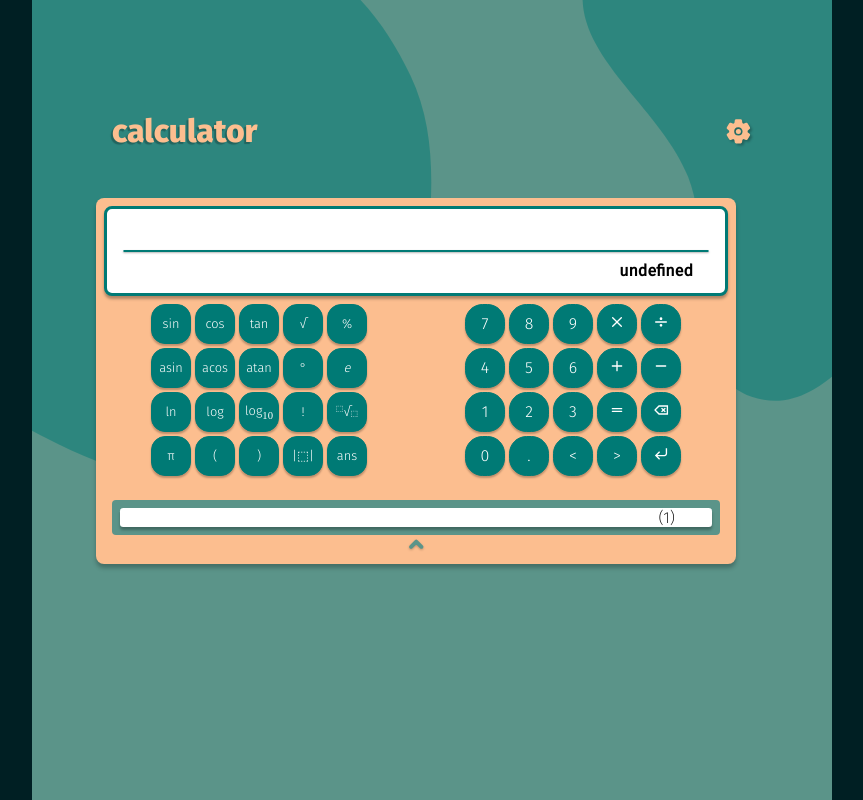
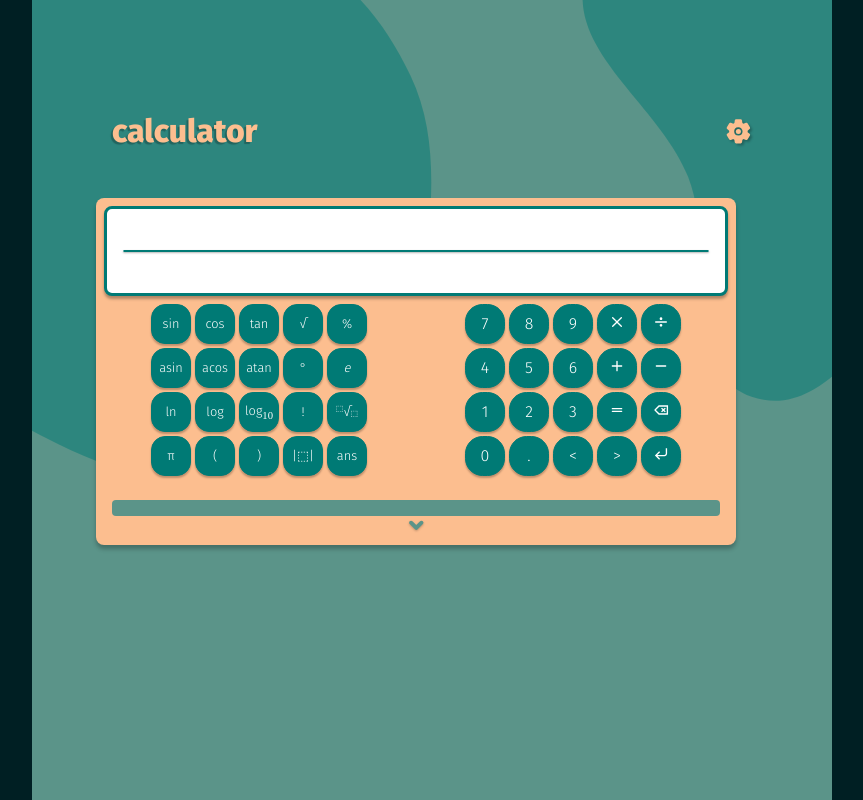
Before and after one commit to bababubudev/CalculatorJs, a React (Vite) app: page / in a window 1280 px wide. Shown: the whole page, without its empty margins (208-1071 px from the left). Built offline with nearby package versions, Linux system fonts and the light colour scheme.

Commit message:
Implemented proper trigonometric calculation and refactored evaluator.ts

```diff
--- a/src/components/CalculationForm.tsx
+++ b/src/components/CalculationForm.tsx
@@ -7,7 +7,9 @@ interface CalculationFormProp {
   onSubmit: (event: FormEvent<HTMLFormElement>) => void;
 }
 
-function CalculationForm({ inputValue, setInput, calculation, onSubmit }: CalculationFormProp) {
+function CalculationForm(prop: CalculationFormProp) {
+  const { onSubmit, inputValue, setInput, calculation } = prop;
+
   return (
     <form
       className="userinput"
--- a/src/components/History.tsx
+++ b/src/components/History.tsx
@@ -26,10 +26,12 @@ function History({ history, removeFromHistory, toggleHistoryShown }: HistoryProp
         {history.map((elem, i) => (
           <li key={i}>
             <div className="history-part" onClick={() => onHistoryClicked(i)}>
-              <p className="operation" style={{ letterSpacing: "0.5rem" }}>
+              <p className="operation" style={{ letterSpacing: "0.2rem" }}>
                 {elem.operation}
               </p>
-              <p className="result">{elem.result}</p>
+              <p className="result">
+                {elem.result}
+              </p>
             </div>
             <div className="detail">
               <span className="index">({i + 1})</span>
@@ -38,7 +40,8 @@ function History({ history, removeFromHistory, toggleHistoryShown }: HistoryProp
               </button>
             </div>
           </li>
-        ))}
+        ))
+        }
       </ul>
     </section >
   );
--- a/src/components/Keypad.tsx
+++ b/src/components/Keypad.tsx
@@ -27,7 +27,7 @@ function Keypad({ onKeyPressed, onKeyClear, onKeySubmit, onRequestPrevAns }: Key
           <button type="button" onClick={() => onKeyPressed("acos()")}>acos</button>
           <button type="button" onClick={() => onKeyPressed("atan()")}>atan</button>
           <button type="button" onClick={() => onKeyPressed("deg")}>°</button>
-          <button type="button" onClick={() => onKeyPressed("2.71828")}><i>e</i></button>
+          <button type="button" onClick={() => onKeyPressed("e")}><i>e</i></button>
         </div>
         <div className="row">
           <button type="button" onClick={() => onKeyPressed("ln()")}>ln</button>
@@ -44,7 +44,7 @@ function Keypad({ onKeyPressed, onKeyClear, onKeySubmit, onRequestPrevAns }: Key
           <button type="button" onClick={() => onKeyPressed("pi")}>π</button>
           <button type="button" onClick={() => onKeyPressed("(")}>&#40;</button>
           <button type="button" onClick={() => onKeyPressed(")")}>&#41;</button>
-          <button type="button" onClick={() => onKeyPressed("|_|")}>|&#11034;|</button>
+          <button type="button" onClick={() => onKeyPressed("abs()")}>|&#11034;|</button>
           <button type="button" onClick={() => onRequestPrevAns()}>ans</button>
         </div>
       </div>
--- a/src/evaluator.ts
+++ b/src/evaluator.ts
@@ -1,4 +1,4 @@
-type SeperatedInput = [string[], string | null, string[]];
+// type SeperatedInput = [string[], string | null, string[]];
 export type ComparisonObject = {
   comparison: boolean,
   leftInput: string[],
@@ -8,36 +8,35 @@ export type ComparisonObject = {
   comparator: string
 }
 
+type FunctionKeys = "sin" | "cos" | "tan" |
+  "asin" | "acos" | "atan" |
+  "sqrt" | "log" | "ln" | "abs" | "!";
+
+
+function factorialize(num: number): number {
+  if (num < 0) return -1;
+  else if (num === 0) return 1;
+  else return (num * factorialize(num - 1));
+}
+
+const mathFunctions: { [key in FunctionKeys]: (x: number) => number } = {
+  sin: Math.sin,
+  cos: Math.cos,
+  tan: Math.tan,
+  asin: Math.asin,
+  acos: Math.acos,
+  atan: Math.atan,
+  sqrt: Math.sqrt,
+  log: Math.log10,
+  ln: Math.log,
+  abs: Math.abs,
+  "!": factorialize
+};
+
 function evaluateExpression(input: string): number {
   const tokens: string[] | null = tokenize(input);
-  const trigSyntax: Set<string> = new Set(["sin", "cos", "tan", "asin", "acos", "atan"]);
-  const trigTokens: RegExpMatchArray | null = input.match(/\b(\d*\.*\d+\s*)?(sin|cos|tan|asin|acos|atan)(?=\(\))?/gi);
-
-  if (trigTokens) {
-    let foundToken: string = "";
-
-    for (const token of trigTokens) {
-      let currentToken: string = "";
-
-      if (/^\d+\w+$/.test(token)) {
-        const splitToken = token.match(/^(\d+)(\D+)$/);
-        if (!splitToken || splitToken.length === 0) continue;
-
-        const foundToken = splitToken[splitToken.length - 1].toString();
-        if (trigSyntax.has(foundToken)) {
-          currentToken = foundToken;
-        }
-      }
-
-      if (currentToken !== "" || trigSyntax.has(token)) {
-        foundToken = currentToken === "" ? token : currentToken;
-      }
-    }
-
-    return evaluateTrig(foundToken, tokens);
-  }
-
-  return evaluateAndCompareToken(tokens);
+  const rpn = shuntingYard(tokens);
+  return evaluateRPN(rpn);
 }
 
 function tokenize(input: string): string[] {
@@ -51,6 +50,7 @@ function tokenize(input: string): string[] {
   const size = input.length;
   const operators = new Set(['+', '-', '*', '/', '^', '(', ')']);
   const comparators = new Set(['=', '<', '>']);
+  const functions = new Set(Object.keys(mathFunctions))
   let currentToken = "";
 
   for (let i = 0; i < size; i++) {
@@ -85,182 +85,169 @@ function tokenize(input: string): string[] {
         tokens.push('*');
       }
     }
+    else {
+      currentToken += char;
+      if (functions.has(currentToken)) {
+        tokens.push(currentToken);
+        currentToken = "";
+      }
+    }
   }
 
   if (currentToken) tokens.push(currentToken);
   return tokens;
 }
 
-function evaluateToken(tokens: string[]): number {
-  const postfix = tokens ? infixtoPostfix(tokens) : [];
-  return evaluatePostfix(postfix);
+//#region FIXME: Comparison operation after new algorithm
+// function evaluateAndCompareToken(tokens: string[]): number {
+//   let comparison: boolean = false;
+//   const [leftInput, comparator, rightInput] = seperateInput(tokens);
+
+//   if (!comparator) {
+//     return evaluateTokens(tokens);
+//   }
+
+//   const leftResult = evaluateTokens(leftInput).toFixed(2);
+//   if (comparator && rightInput.length === 0) Number(leftResult);
+//   const rightResult = evaluateTokens(rightInput).toFixed(2);
+
+//   switch (comparator) {
+//     case '=':
+//       comparison = (leftResult === rightResult);
+//       break;
+//     case '>':
+//       comparison = (leftResult > rightResult);
+//       break;
+//     case '<':
+//       comparison = (leftResult < rightResult);
+//       break
+//     default:
+//       comparison = false;
+//       break;
+//   }
+
+//   return comparison ? 1 : 0;
+// }
+
+// function seperateInput(tokens: string[]): SeperatedInput {
+//   const tokensToFind = ['=', '>', '<'];
+//   const comparatorIndex = tokens.findIndex(token => tokensToFind.includes(token));
+
+//   if (comparatorIndex === -1) return [tokens, null, []];
+//   const leftInput = tokens.slice(0, comparatorIndex);
+//   const comparator = tokens[comparatorIndex];
+//   const rightInput = tokens.slice(comparatorIndex + 1);
+
+//   return [leftInput, comparator, rightInput];
+// }
+//#endregion
+
+function shuntingYard(tokens: string[]): string[] {
+  const precedence: { [key: string]: number } = {
+    '^': 4,
+    '*': 3,
+    '/': 3,
+    '+': 2,
+    '-': 2,
+    '(': 1
+  };
+
+  const rightAssociative = new Set(['^']);
+  const operators = new Set(['+', '-', '*', '/', '^']);
+  const functions = new Set(Object.keys(mathFunctions));
+
+  const outputQueue: string[] = [];
+  const operatorStack: string[] = [];
+
+  tokens.forEach(token => {
+    if (!isNaN(parseFloat(token))) {
+      outputQueue.push(token);
+    }
+    else if (functions.has(token)) {
+      operatorStack.push(token);
+    }
+    else if (operators.has(token)) {
+      /* NOTE: Checks whether an operator is right associative */
+      while (operatorStack.length > 0 && operators.has(operatorStack[operatorStack.length - 1])) {
+        const topOperator = operatorStack[operatorStack.length - 1];
+        const isRightAssociative = rightAssociative.has(token);
+        const topOperatorPrecedence = precedence[topOperator];
+        const tokenPrecedence = precedence[token];
+
+        const shouldPopOperator = isRightAssociative
+          ? topOperatorPrecedence > tokenPrecedence
+          : topOperatorPrecedence >= tokenPrecedence
+
+        if (!shouldPopOperator) break;
+
+        outputQueue.push(operatorStack.pop() as string);
       }
 
-function evaluateAndCompareToken(tokens: string[]): number {
-  let comparison: boolean = false;
-  const [leftInput, comparator, rightInput] = seperateInput(tokens);
-
-  if (!comparator) {
-    return evaluateToken(tokens);
+      operatorStack.push(token);
+    }
+    else if (token === '(') {
+      operatorStack.push(token);
+    }
+    else if (token === ')') {
+      while (operatorStack.length > 0 && operatorStack[operatorStack.length - 1] !== '(') {
+        outputQueue.push(operatorStack.pop() as string);
       }
 
-  const leftResult = evaluateToken(leftInput).toFixed(2);
-  if (comparator && rightInput.length === 0) Number(leftResult);
-  const rightResult = evaluateToken(rightInput).toFixed(2);
+      operatorStack.pop();
 
-  switch (comparator) {
-    case '=':
-      comparison = (leftResult === rightResult);
-      break;
-    case '>':
-      comparison = (leftResult > rightResult);
-      break;
-    case '<':
-      comparison = (leftResult < rightResult);
-      break
-    default:
-      comparison = false;
-      break;
+      if (functions.has(operatorStack[operatorStack.length - 1])) {
+        outputQueue.push(operatorStack.pop() as string);
+      }
+    }
+  });
+
+  while (operatorStack.length > 0) {
+    outputQueue.push(operatorStack.pop() as string);
   }
 
-  return comparison ? 1 : 0;
+  return outputQueue;
 }
 
-
-function evaluateTrig(trigToken: string, tokens: string[]): number {
-  const innerTokens = tokens.slice(tokens.findIndex((elem) => elem === "(") + 1, tokens.findIndex((elem) => elem === ")"));
-  const leftToken = tokens.slice(0, tokens.findIndex(elem => elem === "("))
-  const rightToken = tokens.slice(tokens.findIndex(elem => elem === ")") + 1, tokens.length);
-
-  const inside = evaluateToken(innerTokens);
-
-  let trig: number;
-
-  switch (trigToken) {
-    case "sin":
-      trig = Math.sin(inside);
-      break;
-    case "cos":
-      trig = Math.cos(inside);
-      break;
-    case "tan":
-      trig = Math.tan(inside);
-      break;
-    case "asin":
-      trig = Math.asin(inside);
-      break;
-    case "acos":
-      trig = Math.acos(inside);
-      break;
-    case "atan":
-      trig = Math.atan(inside);
-      break;
-    default:
-      trig = NaN;
-      break;
-  }
-
-  if (!isNaN(trig)) trig = Number(trig.toFixed(2));
-
-  if (leftToken.length > 0 || rightToken.length > 0) {
-    if (!isNaN(Number(leftToken[leftToken.length - 1]))) leftToken.push("*");
-
-    const displayToken: string[] = [...leftToken];
-    displayToken.push(trigToken, "(", innerTokens.join(" "), ")");
-    displayToken.push(rightToken.join(" "))
-
-    leftToken.push("(", trig.toString(), ")");
-
-    const finalToken: string[] = leftToken.concat(rightToken);
-    return evaluateToken(finalToken);
-  }
-
-  return trig;
-}
-
-function seperateInput(tokens: string[]): SeperatedInput {
-  const tokensToFind = ['=', '>', '<'];
-  const comparatorIndex = tokens.findIndex(token => tokensToFind.includes(token));
-
-  if (comparatorIndex === -1) return [tokens, null, []];
-  const leftInput = tokens.slice(0, comparatorIndex);
-  const comparator = tokens[comparatorIndex];
-  const rightInput = tokens.slice(comparatorIndex + 1);
-
-  return [leftInput, comparator, rightInput];
-}
-
-function infixtoPostfix(infix: string[]): string[] {
-  const precedence: Record<string, number> = {
-    '^': 3,
-    '*': 2,
-    '/': 2,
-    '+': 1,
-    '-': 1,
-  }
-
-  const output: string[] = [];
-  const symbolStack: string[] = [];
-
-  for (const token of infix) {
-    if (!isNaN(parseFloat(token))) { output.push(token); }
-    else if (token === '(') { symbolStack.push(token); }
-    else if (token === ')') {
-      while (symbolStack.length > 0 && symbolStack[symbolStack.length - 1] !== '(') {
-        output.push(symbolStack.pop() as string);
-      }
-
-      symbolStack.pop();
-    } else {
-      while (symbolStack.length > 0 && precedence[symbolStack[symbolStack.length - 1]] >= precedence[token]) {
-        output.push(symbolStack.pop() as string);
-      }
-
-      symbolStack.push(token);
-    }
-  }
-
-  while (symbolStack.length > 0) {
-    output.push(symbolStack.pop() as string);
-  }
-
-  return output;
-}
-
-function evaluatePostfix(postfix: string[]): number {
+function evaluateRPN(rpn: string[]): number {
   const stack: number[] = [];
 
-  for (const token of postfix) {
+  rpn.forEach(token => {
     if (!isNaN(parseFloat(token))) {
       stack.push(parseFloat(token));
     }
     else {
-      const num2 = stack.pop();
-      const num1 = stack.pop();
-
-      if (num2 === undefined || num1 === undefined) return NaN;
+      if (mathFunctions[token as FunctionKeys]) {
+        const a = stack.pop() as number;
+        stack.push(mathFunctions[token as FunctionKeys](a));
+      }
+      else {
+        const b = stack.pop() as number;
+        const a = stack.pop() as number;
 
         switch (token) {
           case '+':
-          stack.push(num1 + num2);
+            stack.push(a + b);
             break;
           case '-':
-          stack.push(num1 - num2);
+            stack.push(a - b);
             break;
           case '*':
-          stack.push(num1 * num2);
+            stack.push(a * b);
             break;
           case '/':
-          stack.push(num1 / num2);
+            stack.push(a / b);
             break;
           case '^':
-          stack.push(Math.pow(num1, num2));
+            stack.push(Math.pow(a, b));
             break;
+          default:
+            stack.push(NaN);
         }
       }
     }
+  });
 
-  return stack.pop() as number;
+  return stack[0];
 }
 
 export default evaluateExpression;
--- a/src/pages/Calculator.tsx
+++ b/src/pages/Calculator.tsx
@@ -11,10 +11,10 @@ type history = {
 }
 
 function Calculator() {
-  const [history, setHistory] = useState<history[]>([{ operation: "", result: "" }]);
+  const [history, setHistory] = useState<history[]>([]);
   const [inputValue, setInputValue] = useState<string>("");
   const [historyShown, setHistoryShown] = useState<boolean>(true);
-  let historyResult: history = { operation: "", result: "" };
+  let historyResult: history;
 
   useEffect(() => {
     if (history.length > 0) {
@@ -39,30 +39,27 @@ function Calculator() {
 
   const onCalculationSubmit = (event: FormEvent<HTMLFormElement>): void => {
     event.preventDefault();
+    if (!historyResult) return;
 
-    if (!historyResult || historyResult.result !== "") {
+    if (historyResult.result !== "") {
       addToHistory(historyResult);
     }
   }
 
   const calculate = (): string => {
-    let output: number;
-    const operatorRegex = /[=<>]/;
+    let output: number = 0;
 
     try {
       output = evaluateExpression(inputValue);
-      const hasOper = operatorRegex.test(inputValue);
 
-      if (hasOper) {
-        const result = output === 1 ? "true" : "false"
-        historyResult = { operation: inputValue, result: result };
-        return result;
+      historyResult = {
+        operation: inputValue,
+        result: output ? output.toString() : ""
       }
 
-      historyResult.operation = inputValue;
-      historyResult.result = `${output}`;
-      return historyResult.result;
+      return historyResult ? historyResult.result : "";
     } catch (error) {
+      console.log(error);
       return "Invalid input";
     }
   }
--- a/src/styles/components/CalculationForm.scss
+++ b/src/styles/components/CalculationForm.scss
@@ -31,7 +31,7 @@ form {
 
       font-family: inherit;
       font-weight: bold;
-      letter-spacing: 0.5em;
+      letter-spacing: 0.3em;
       height: 1.5rem;
 
       &:focus {
--- a/src/styles/components/History.scss
+++ b/src/styles/components/History.scss
@@ -86,7 +86,7 @@
 
       .history-part {
         display: grid;
-        grid-template-columns: 1fr 3rem;
+        grid-template-columns: 1fr 5em;
         padding: 1ch;
         border-radius: 0.2em 0 0 0.2em;
       }
@@ -111,6 +111,11 @@
       font-size: 0.9rem;
       text-transform: uppercase;
       border-bottom: 1px solid var(--col-primary);
+
+      width: 90%;
+      overflow: hidden;
+      text-overflow: ellipsis;
+      text-align: center;
     }
 
     .detail {
```
Also changed, not shown: src/components/CalculatorKeypad.tsx (deleted, +0 -50 lines). Lines whose indentation alone changed are shown as unchanged.
